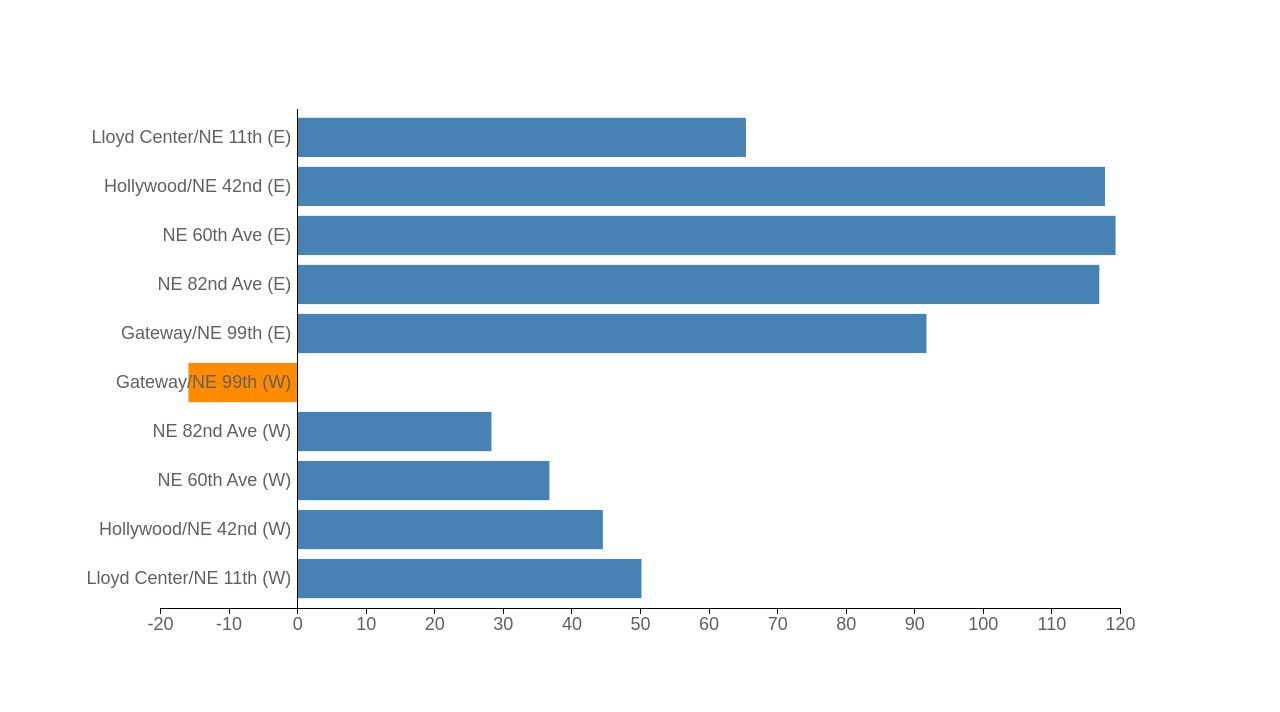
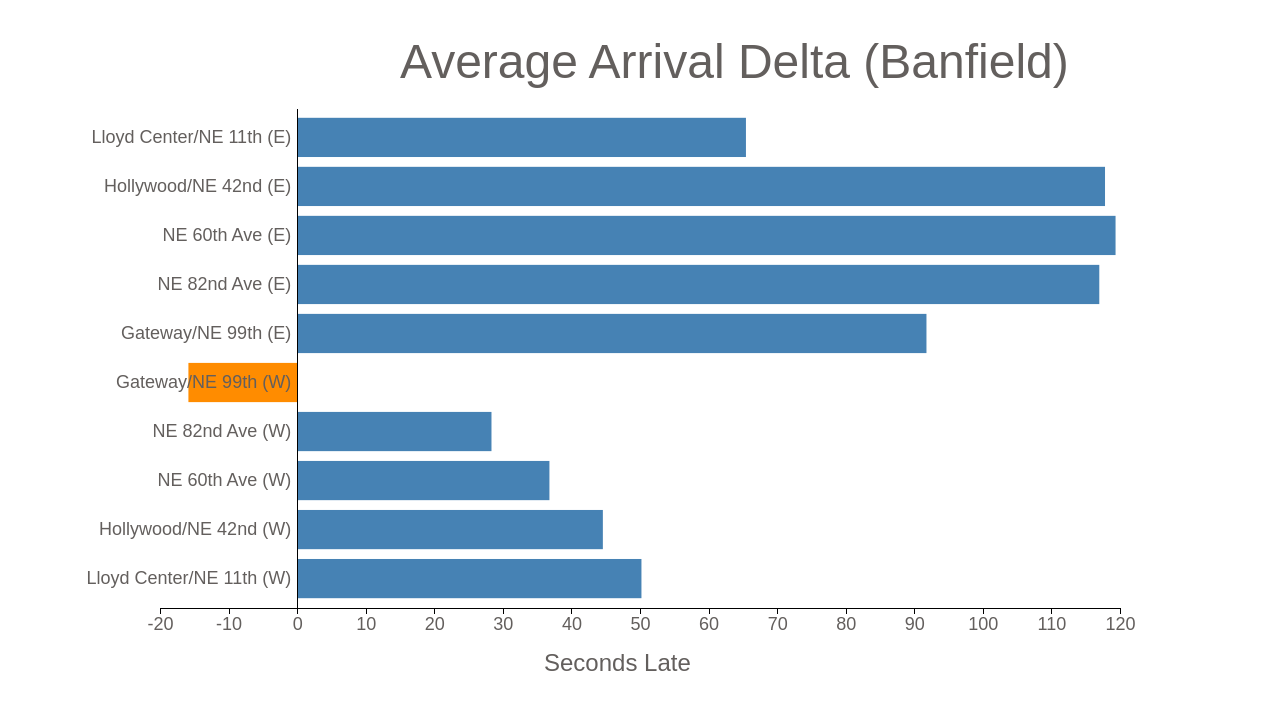
Before and after one commit to EHaake/TrimetMAXPerformanceVisualization-PSUWinter2020, a plain HTML site: page index.html in a window 1280 px wide. Drawn offline with nearby package versions, Linux system fonts and the light colour scheme.

Commit message:
Improve avg arrival delta graph

```diff
--- a/arrivalTimeDeltaBanfield.js
+++ b/arrivalTimeDeltaBanfield.js
@@ -31,17 +31,31 @@ function render(data) {
   svg.selectAll(".bar")
      .data(data)
      .enter().append("rect")
-     .attr("class", function(d) { return "bar bar--" + (d.arrival_delta < 0 ? "negative" : "positive"); })
-     .attr("x", function(d) { return x(Math.min(0, d.arrival_delta)); })
-     .attr("y", function(d) { return y(d.stop_name); })
-     .attr("width", function(d) { return Math.abs(x(d.arrival_delta) - x(0)); })
+     .attr("class", d => "bar bar--" + (d.arrival_delta < 0 ? "negative" : "positive"))
+     .attr("x", d => x(Math.min(0, d.arrival_delta)))
+     .attr("y", d => y(d.stop_name))
+     .attr("width", d => Math.abs(x(d.arrival_delta) - x(0)))
      .attr("height", y.bandwidth());
+
+  // Title
+  svg.append('text')
+     .attr('y', -30)
+     .attr('x', width / 4)
+     .attr('class', 'graph-title')
+     .text('Average Arrival Delta (Banfield)');
 
   svg.append("g")
      .attr("class", "x axis")
      .attr("transform", "translate(0," + height + ")")
      .call(xAxis);
 
+  // X-Axis label
+  svg.append('text')
+     .attr('y', height + (height / 8))
+     .attr('x', width / 2 - (width / 10))
+     .attr('class', 'x-axis-label')
+     .text('Seconds Late');
+
   svg.append("g")
      .attr("class", "y axis")
      .attr("transform", "translate(" + x(0) + ",0)")
--- a/style.css
+++ b/style.css
@@ -39,6 +39,16 @@ rect {
   fill: #635F5D;
 }
 
+.x-axis-label {
+  font: 24px sans-serif;
+  fill: #635F5D;
+}
+
+.graph-title {
+  font: 48px sans-serif;
+  fill: #635F5D;
+}
+
 .axis path,
 .axis line {
   stroke: #000;
```
Also changed, not shown: 1 other file.
